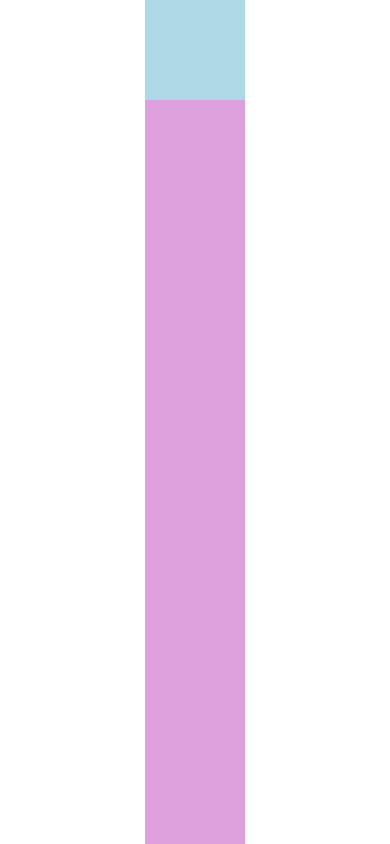
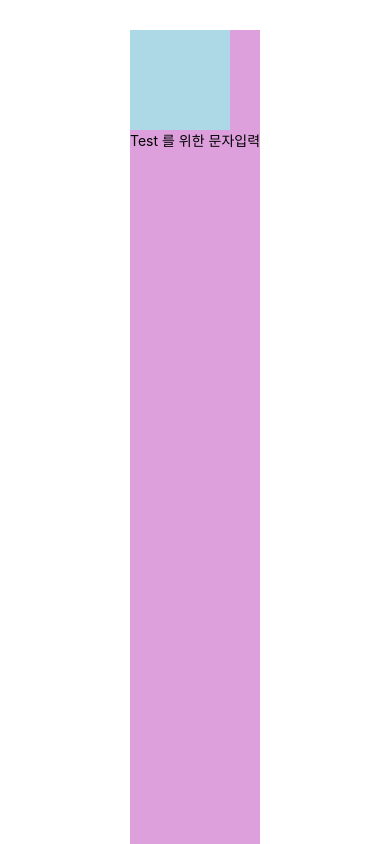
Before and after one commit to liebespaar93/react_native_r3f, a React Native app: screen / in a window 390 px wide. Built offline with nearby package versions, Linux system fonts and the light colour scheme.

Commit message:
add Text

```diff
--- a/App.js
+++ b/App.js
@@ -1,11 +1,14 @@
 import { StatusBar } from 'expo-status-bar';
 import { StyleSheet, Text, View } from 'react-native';
-import ViewTutorial from './components/View';
+import ViewTutorial from './components/tutorial/ViewTutorial';
+import TextTutorial from './components/tutorial/TextTutorial';
 
 export default function App() {
   return (
     <View style={styles.container}>
-      <ViewTutorial></ViewTutorial>
+      <ViewTutorial>
+        <TextTutorial></TextTutorial>
+      </ViewTutorial>
     </View>
   );
 }
@@ -13,6 +16,7 @@ export default function App() {
 const styles = StyleSheet.create({
   container: {
     flex: 1,
+    paddingTop: 30,
     backgroundColor: '#fff',
     alignItems: 'center',
     justifyContent: 'center',
--- a/components/View.tsx
+++ /dev/null
@@ -1,9 +0,0 @@
-import { View } from "react-native"
-
-export default function ViewTutorial() {
-  return (
-    <View style={{ flex: 1, backgroundColor: 'plum' }}>
-      <View style={{ width: 100, height: 100, backgroundColor: 'lightblue' }}></View>
-    </View>
-  )
-}
--- /dev/null
+++ b/components/tutorial/TextTutorial.tsx
@@ -0,0 +1,9 @@
+import { Text } from "react-native"
+
+export default function TextTutorial() {
+  return (
+    <Text>
+      Test 를 위한 문자입력
+    </Text>
+  )
+}
--- /dev/null
+++ b/components/tutorial/ViewTutorial.tsx
@@ -0,0 +1,12 @@
+import { Text, View } from "react-native"
+
+
+export default function ViewTutorial(props: React.PropsWithChildren) {
+  return (
+    <View style={{ flex: 1, backgroundColor: 'plum' }}>
+      <View style={{ width: 100, height: 100, backgroundColor: 'lightblue' }}>
+      </View>
+      {props.children}
+    </View>
+  )
+}
```
Also changed, not shown: 1 other file (tests, documents, lock files or other folders).
